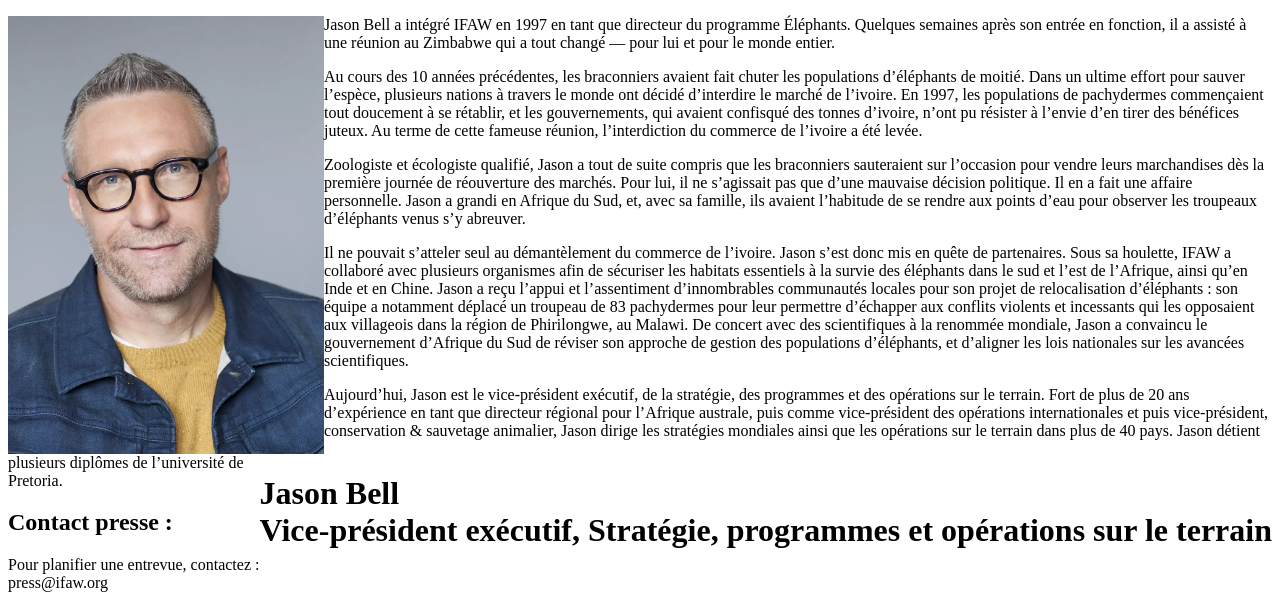
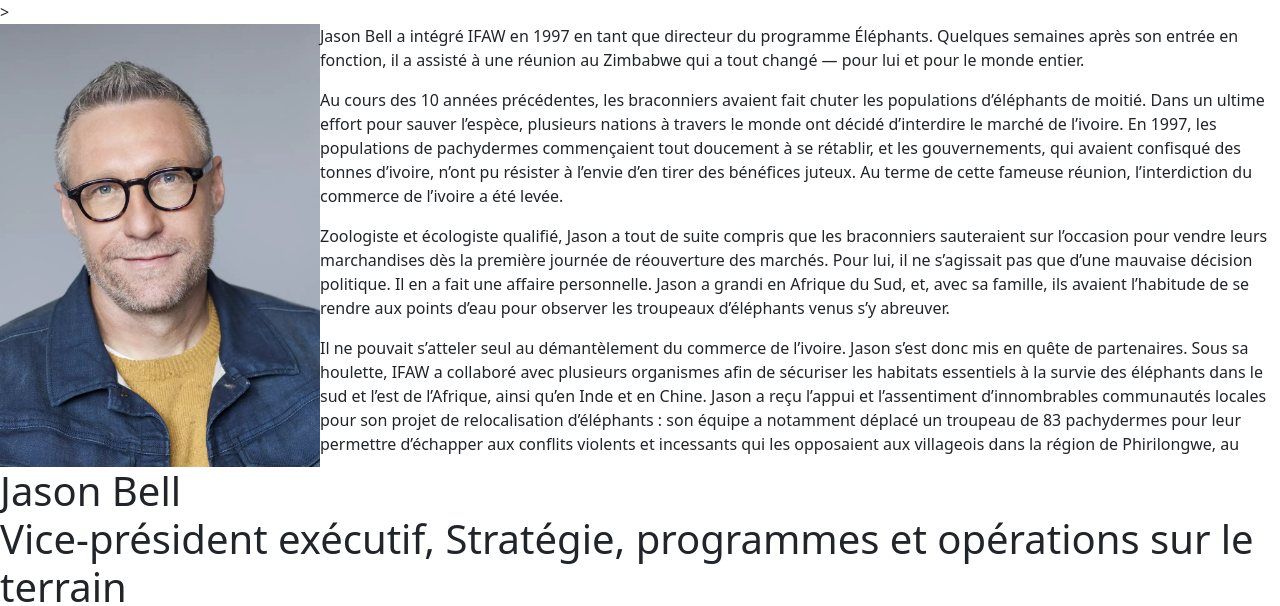
Before and after one commit to Ansephiroth/PRF6, a plain HTML site: page cv_jason_bell/cv.html in a window 1280 px wide. Shown: the top 606 px of the page. Drawn offline with nearby package versions, Linux system fonts and the light colour scheme.

Commit message:
Nouvelle Ligne

```diff
--- a/cv_jason_bell/cv.html
+++ b/cv_jason_bell/cv.html
@@ -6,6 +6,7 @@
     <meta http-equiv="X-UA-Compatible" content="IE=edge">
     <meta name="viewport" content="width=device-width, initial-scale=1.0">
     <title>CV</title>
+    <link href="https://cdn.jsdelivr.net/npm/bootstrap@5.2.2/dist/css/bootstrap.min.css" rel="stylesheet" integrity="sha384-Zenh87qX5JnK2Jl0vWa8Ck2rdkQ2Bzep5IDxbcnCeuOxjzrPF/et3URy9Bv1WTRi" crossorigin="anonymous">>
 </head>
 
 <body>
```
